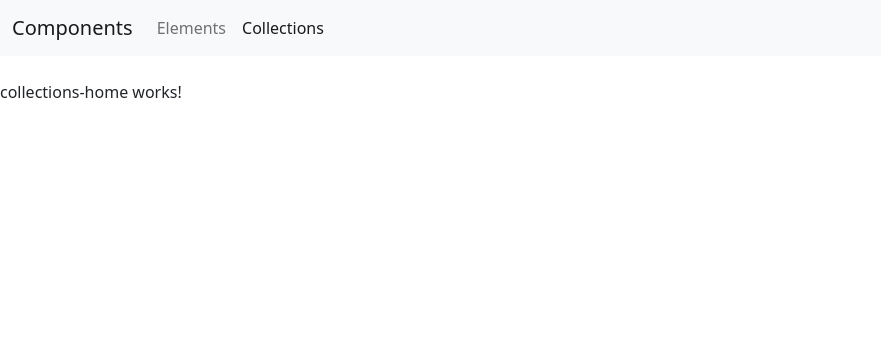
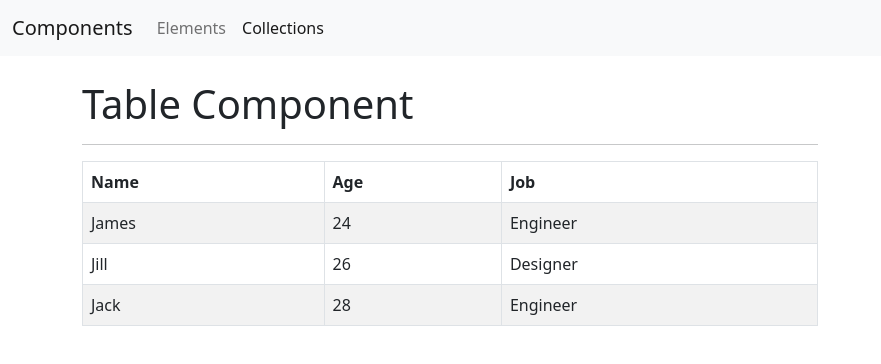
Before and after one commit to snpatel96/ng-components, an Angular app: page /collections in a window 1280 px wide. Shown: the top 364 px of the page, without its empty margins (0-881 px from the left). Built offline with nearby package versions, Linux system fonts and the light colour scheme.

Commit message:
#7 resuable table component

```diff
--- a/src/app/collections/collections-home/collections-home.component.html
+++ b/src/app/collections/collections-home/collections-home.component.html
@@ -1 +1,12 @@
-<p>collections-home works!</p>
+<div class="container-sm">
+  <div class="row">
+    <div class="col-8">
+      <app-divider>Table Component</app-divider>
+      <app-table
+        classNames="table-striped"
+        [data]="data"
+        [headers]="headers"
+      ></app-table>
+    </div>
+  </div>
+</div>
--- a/src/app/collections/collections-home/collections-home.component.ts
+++ b/src/app/collections/collections-home/collections-home.component.ts
@@ -3,8 +3,18 @@ import { Component } from '@angular/core';
 @Component({
   selector: 'app-collections-home',
   templateUrl: './collections-home.component.html',
-  styleUrls: ['./collections-home.component.css']
+  styleUrls: ['./collections-home.component.css'],
 })
 export class CollectionsHomeComponent {
+  data = [
+    { name: 'James', age: 24, job: 'Engineer' },
+    { name: 'Jill', age: 26, job: 'Designer' },
+    { name: 'Jack', age: 28, job: 'Engineer' },
+  ];
 
+  headers = [
+    { key: 'name', label: 'Name' },
+    { key: 'age', label: 'Age' },
+    { key: 'job', label: 'Job' },
+  ];
 }
--- a/src/app/collections/collections.module.ts
+++ b/src/app/collections/collections.module.ts
@@ -3,9 +3,11 @@ import { CommonModule } from '@angular/common';
 
 import { CollectionsRoutingModule } from './collections-routing.module';
 import { CollectionsHomeComponent } from './collections-home/collections-home.component';
+import { TableComponent } from './table/table.component';
+import { SharedModule } from '../shared/shared.module';
 
 @NgModule({
-  declarations: [CollectionsHomeComponent],
-  imports: [CommonModule, CollectionsRoutingModule],
+  declarations: [CollectionsHomeComponent, TableComponent],
+  imports: [CommonModule, CollectionsRoutingModule, SharedModule],
 })
 export class CollectionsModule {}
--- /dev/null
+++ b/src/app/collections/table/table.component.html
@@ -0,0 +1,12 @@
+<table [ngClass]="classNames" class="table table-bordered">
+  <thead>
+    <tr>
+      <th *ngFor="let header of headers" scope="col">{{ header.label }}</th>
+    </tr>
+  </thead>
+  <tbody>
+    <tr *ngFor="let record of data">
+      <td *ngFor="let header of headers">{{ record[header.key] }}</td>
+    </tr>
+  </tbody>
+</table>
```
Also changed, not shown: src/app/collections/table/table.component.ts (added, +12 -0 lines), src/app/collections/table/table.component.css (added), 1 other file (tests, documents, lock files or other folders).
